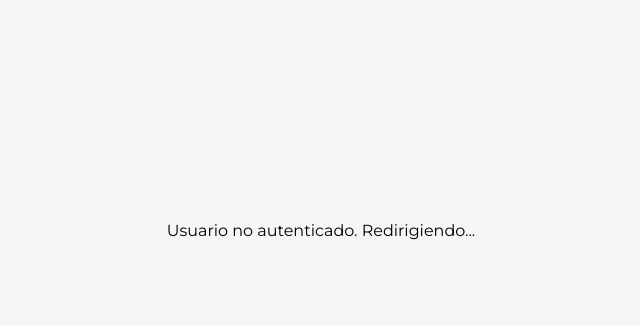
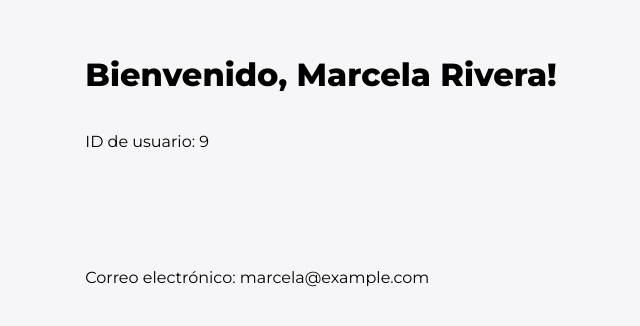
Before and after one commit to Vjcm16192003/Proyecto_Vanguardia_Grupo3, a React (Create React App) app in the folder vitalia/: page /landing in a window 1280 px wide. Shown: the part 170-496 px from the top of the page, without its empty margins (319-959 px from the left). Built offline with nearby package versions, Linux system fonts and the light colour scheme.

Commit message:
Test User Created

```diff
--- a/vitalia/src/Modules/LandingPage.jsx
+++ b/vitalia/src/Modules/LandingPage.jsx
@@ -1,4 +1,44 @@
-import React, { useContext, useEffect, useState } from 'react';
+import React from 'react';
+
+function LandingPage() {
+  const nuevoUsuario = {
+    user_id:  9,
+    fullname: 'Marcela Rivera',
+    weight: (Math.random() * (200 - 50) + 50).toFixed(2), // Peso aleatorio entre 50 y 200
+    email: 'marcela@example.com',
+    date_of_birth: '1990-05-15', // Fecha de nacimiento fija
+    password: '@12345678',
+    height: (Math.random() * (200 - 100) + 100).toFixed(2), // Altura aleatoria entre 100 y 200
+    gender: 'Female',
+    diet_type: 'Vegetarian', // Tipo de dieta fijo
+    allergies: ['Peanuts', 'Shellfish', 'Lactose']
+  };
+
+  if (!nuevoUsuario) {
+    return <div>No hay información de usuario disponible.</div>;
+  }
+
+  return (
+    <div>
+      <h1>Bienvenido, {nuevoUsuario.fullname || 'Usuario'}!</h1>
+      <p>ID de usuario: {nuevoUsuario.user_id}</p>
+      <p>Correo electrónico: {nuevoUsuario.email}</p>
+      {/* Agrega más detalles según sea necesario */}
+    </div>
+  );
+}
+
+export default LandingPage;
+
+
+
+
+
+
+
+
+
+/*import React, { useContext, useEffect, useState } from 'react';
 import Axios from 'axios';
 import { AuthContext } from '../AuthContext';  // Asegúrate de proporcionar la ruta correcta
 
@@ -37,9 +77,8 @@ function LandingPage() {
       <h1>Bienvenido, {userData.fullname || 'Usuario'}!</h1>
       <p>ID de usuario: {userData.user_id}</p>
       <p>Correo electrónico: {userData.email}</p>
-      {/* Agrega más detalles según sea necesario */}
     </div>
   );
 }
 
-export default LandingPage;
+export default LandingPage;*/
--- a/vitalia/src/Modules/Login.jsx
+++ b/vitalia/src/Modules/Login.jsx
@@ -1,4 +1,94 @@
 import React, { useState } from 'react';
+import { useNavigate } from 'react-router-dom';
+import { AuthContext } from '../AuthContext.js'; // Importa el contexto de autenticación
+import './Login.css';
+
+function Login() {
+  const authContext = React.useContext(AuthContext); // Obtiene el contexto de autenticación
+  const navigate = useNavigate();
+  const [email, setEmail] = useState('');
+  const [password, setPassword] = useState('');
+
+  // Definición del nuevo usuario con los atributos proporcionados
+  const nuevoUsuario = {
+    fullname: 'Marcela Rivera',
+    weight: (Math.random() * (200 - 50) + 50).toFixed(2), // Peso aleatorio entre 50 y 200
+    email: 'marcela@example.com',
+    date_of_birth: '1990-05-15', // Fecha de nacimiento fija
+    password: '@12345678',
+    height: (Math.random() * (200 - 100) + 100).toFixed(2), // Altura aleatoria entre 100 y 200
+    gender: 'Female',
+    diet_type: 'Vegetarian', // Tipo de dieta fijo
+    allergies: ['Peanuts', 'Shellfish', 'Lactose'][Math.floor(Math.random() * 3)], // Alergia aleatoria
+  };
+
+  const handleSignIn = () => {
+    // Comprobamos las credenciales ingresadas
+    if (email === nuevoUsuario.email && password === nuevoUsuario.password) {
+      // Inicio de sesión exitoso, utiliza la función de inicio de sesión del contexto
+      authContext.login(7); // Utilizamos el ID fijo 7
+      navigate('/landing', { state: { user: nuevoUsuario } });
+    } else {
+      // Credenciales incorrectas
+      console.error('Credenciales incorrectas');
+      alert('Credenciales incorrectas');
+    }
+  };
+
+  const handleSignUpClick = () => {
+    navigate('/registrar-user');
+  };
+
+  return (
+    <div className="container" id="container">
+      <div className="form-container sign-in-container">
+        <form>
+          <h1>Sign in</h1>
+          <input
+            type="email"
+            placeholder="Email"
+            value={email}
+            onChange={e => setEmail(e.target.value)}
+          />
+          <input
+            type="password"
+            placeholder="Password"
+            value={password}
+            onChange={e => setPassword(e.target.value)}
+          />
+          <a href="#">Forgot your password?</a>
+          <button type="button" onClick={handleSignIn}>
+            Sign In
+          </button>
+        </form>
+      </div>
+      <div className="overlay-container">
+        <div className="overlay">
+          <div className="overlay-panel overlay-left">
+            <h1>Welcome Back!</h1>
+            <p>To keep connected with us please login with your personal info</p>
+            <button className="ghost" id="signIn" onClick={handleSignIn}>
+              Sign In
+            </button>
+          </div>
+          <div className="overlay-panel overlay-right">
+            <h1>Hello, Friend!</h1>
+            <p>Enter your personal details and start your journey with us</p>
+            <button className="ghost" id="signUp" onClick={handleSignUpClick}>
+              Sign Up
+            </button>
+          </div>
+        </div>
+      </div>
+    </div>
+  );
+}
+
+export default Login;
+
+
+
+/*import React, { useState } from 'react';
 import { useNavigate } from 'react-router-dom';
 import { AuthContext } from '../AuthContext.js'; // Importa el contexto de autenticación
 import './Login.css';
@@ -88,4 +178,4 @@ function Login() {
   );
 }
 
-export default Login;
+export default Login;*/
```
